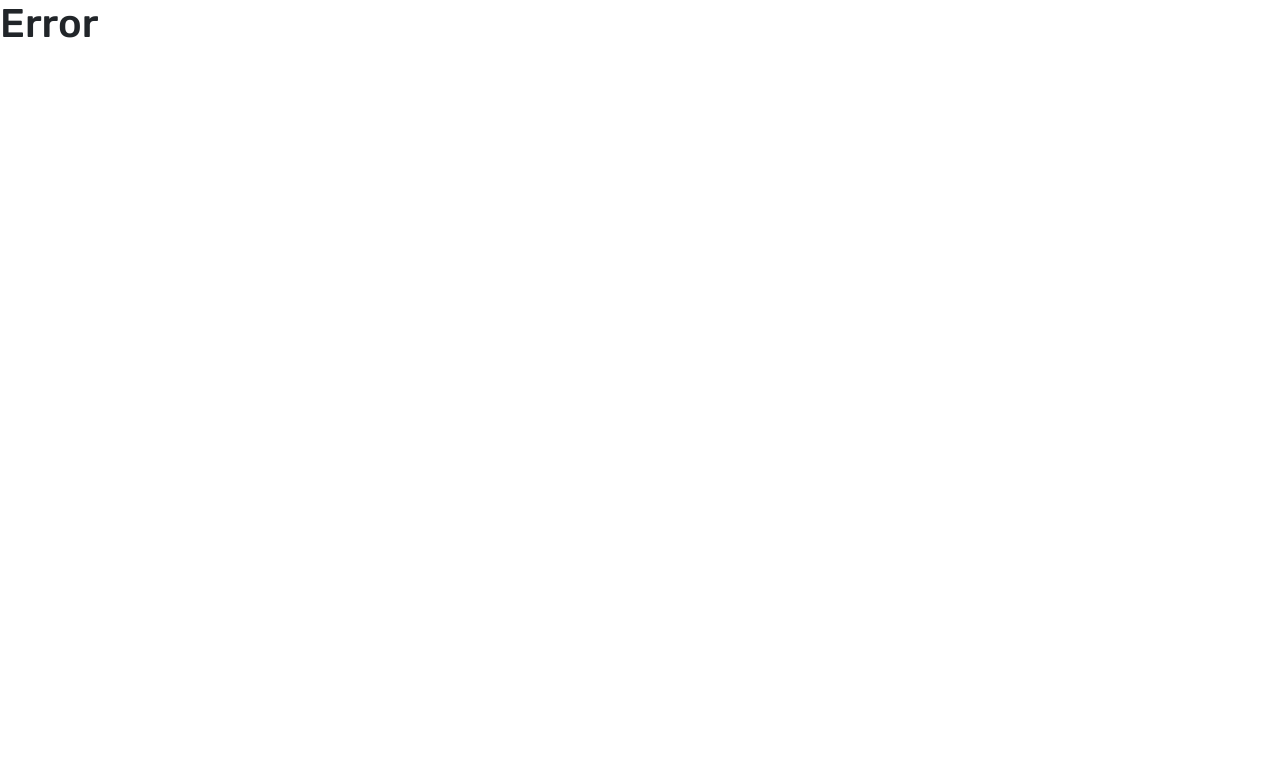
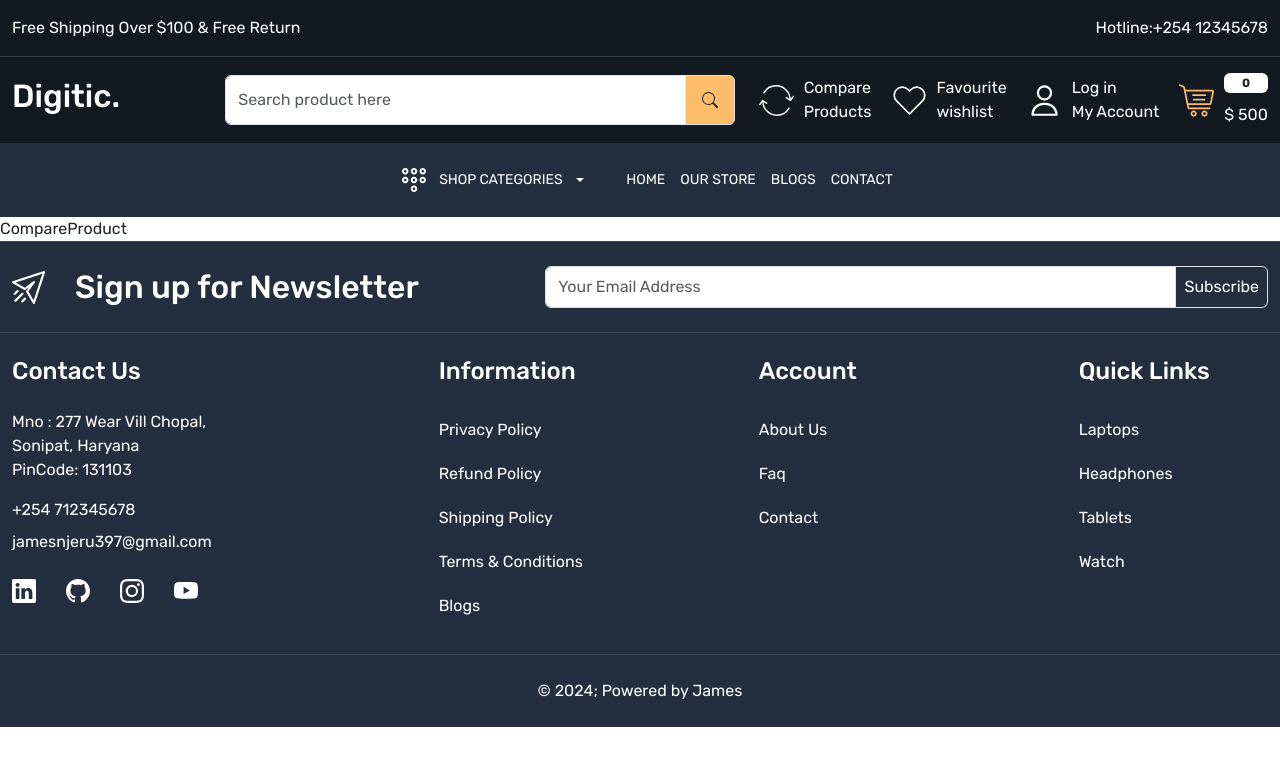
Before and after one commit to James-Njeru/e-commerce, a React (Vite) app: page /compare-product in a window 1280 px wide. Before the commit this address had no page. Shown: the top 766 px of the page. Built offline with nearby package versions, Linux system fonts and the light colour scheme.

Commit message:
compare product

```diff
--- a/src/components/Header.jsx
+++ b/src/components/Header.jsx
@@ -51,7 +51,10 @@ function Header() {
             <div className="col-5">
               <div className="header-upper-links d-flex align-items-center justify-content-between">
                 <div>
-                  <Link className="d-flex align-items-center gap-10 text-white">
+                  <Link
+                    to="/compare-product"
+                    className="d-flex align-items-center gap-10 text-white"
+                  >
                     <img src={Compare} alt="compare" />
                     <p className="mb-0">
                       Compare <br /> Products
@@ -59,7 +62,10 @@ function Header() {
                   </Link>
                 </div>
                 <div>
-                  <Link className="d-flex align-items-center gap-10 text-white">
+                  <Link
+                    to="/wishlist"
+                    className="d-flex align-items-center gap-10 text-white"
+                  >
                     <img src={Wishlist} alt="wishlist" />
                     <p className="mb-0">
                       Favourite <br /> wishlist
@@ -67,7 +73,10 @@ function Header() {
                   </Link>
                 </div>
                 <div>
-                  <Link className="d-flex align-items-center gap-10 text-white">
+                  <Link
+                    to="/login"
+                    className="d-flex align-items-center gap-10 text-white"
+                  >
                     <img src={User} alt="user" />
                     <p className="mb-0">
                       Log in <br /> My Account
@@ -75,7 +84,10 @@ function Header() {
                   </Link>
                 </div>
                 <div>
-                  <Link className="d-flex align-items-center gap-10 text-white">
+                  <Link
+                    to="/cart"
+                    className="d-flex align-items-center gap-10 text-white"
+                  >
                     <img src={Cart} alt="cart" />
                     <div className="d-flex flex-column gap-10">
                       <span className="badge bg-white text-dark">0</span>
--- a/src/main.jsx
+++ b/src/main.jsx
@@ -7,6 +7,7 @@ import About from "./pages/About.jsx";
 import Contact from "./pages/Contact.jsx";
 import OurStore from "./pages/OurStore.jsx";
 import Blog from "./pages/Blog.jsx";
+import CompareProduct from "./pages/CompareProduct.jsx";
 
 const router = createBrowserRouter([
   {
@@ -34,6 +35,10 @@ const router = createBrowserRouter([
         path: "/blog",
         element: <Blog />,
       },
+      {
+        path: "/compare-product",
+        element: <CompareProduct />,
+      },
     ],
   },
 ]);
--- /dev/null
+++ b/src/pages/CompareProduct.jsx
@@ -0,0 +1,7 @@
+import React from "react";
+
+function CompareProduct() {
+  return <div>CompareProduct</div>;
+}
+
+export default CompareProduct;
```
